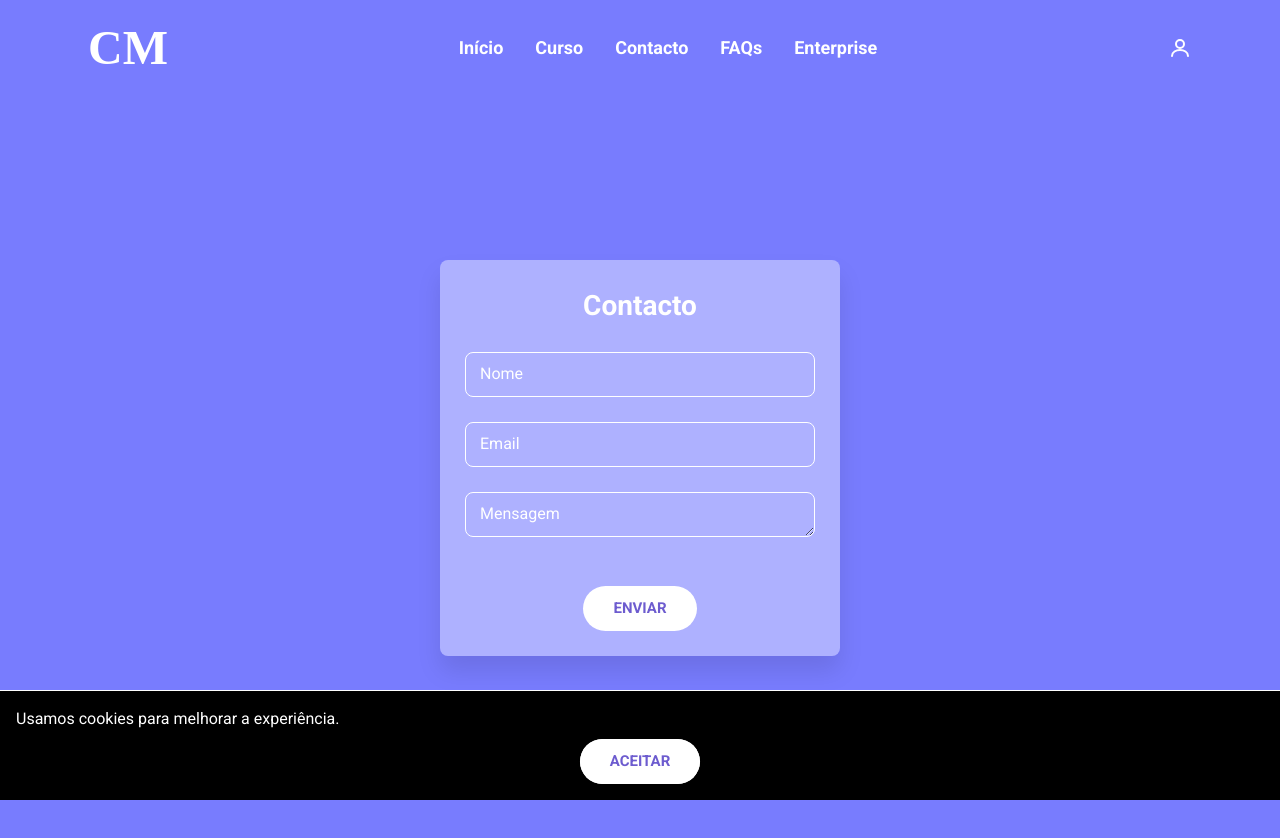
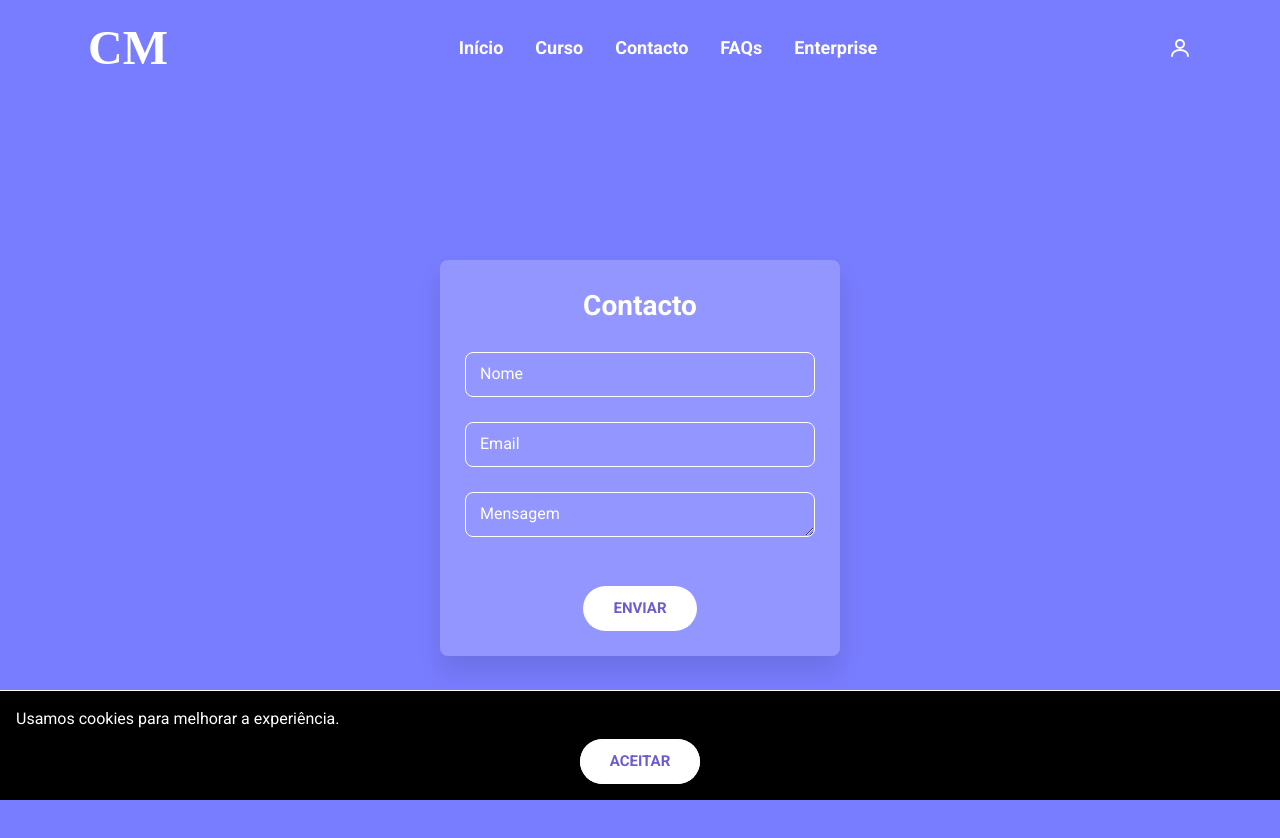
Before and after one commit to msantos51/clientemisterio, a Next.js app in the folder frontend/: page /contacto in a window 1280 px wide. Shown: the top 838 px of the page. Built offline with nearby package versions, Linux system fonts and the light colour scheme; no server answers; a web font is replaced by a local one.

Commit message:
Increase transparency of form containers

```diff
--- a/frontend/app/globals.css
+++ b/frontend/app/globals.css
@@ -99,8 +99,8 @@ p {
   /* Move o formulário ligeiramente para cima */
   margin-top: -40px;
 
-  /* Fundo branco translúcido do formulário */
-  background-color: rgba(255, 255, 255, 0.4);
+  /* Fundo branco translúcido do formulário com transparência aumentada */
+  background-color: rgba(255, 255, 255, 0.2);
 
   box-shadow: 0 15px 25px rgba(0, 0, 0, 0.1);
   width: 100%;
@@ -171,8 +171,8 @@ p {
 
   /* Mantém o texto branco ao mover a etiqueta */
   color: #ffffff;
-  /* Fundo translúcido para a etiqueta destacada */
-  background-color: rgba(255, 255, 255, 0.4);
+  /* Fundo translúcido para a etiqueta destacada com transparência aumentada */
+  background-color: rgba(255, 255, 255, 0.2);
 
   padding-left: 5px;
   padding-right: 5px;
```
